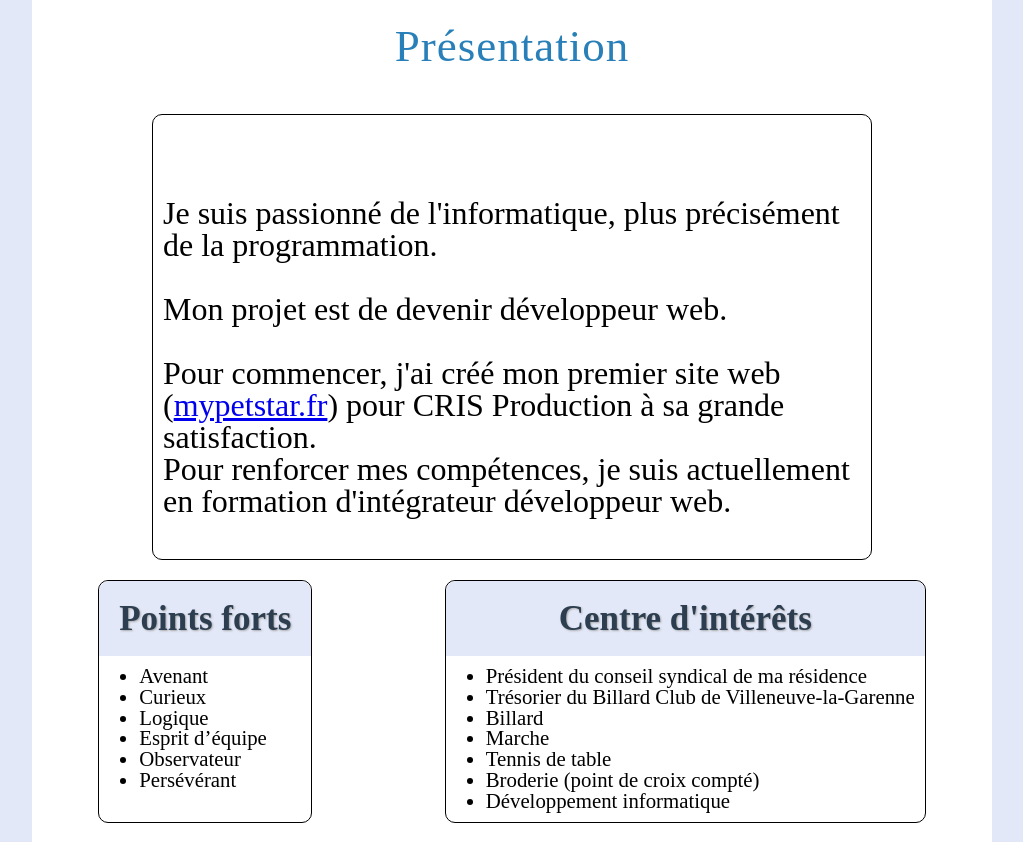
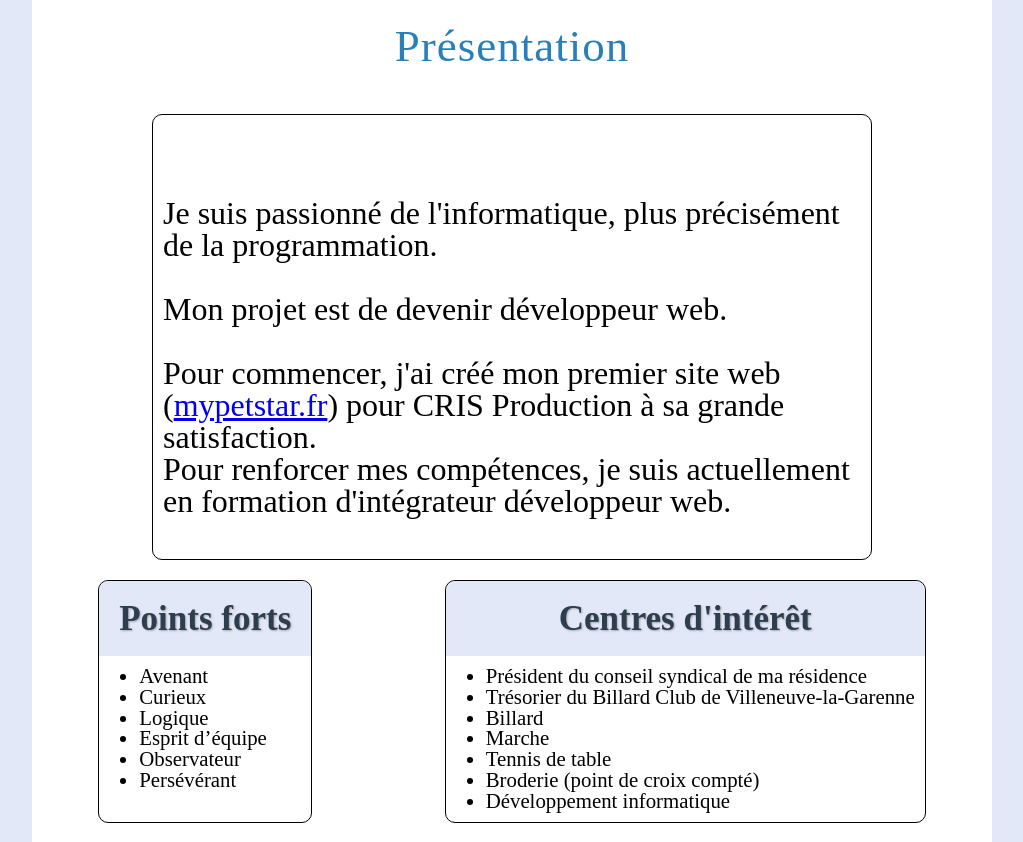
Before and after one commit to PH276/CV, a PHP site: page / in a window 1280 px wide. Shown: the part 183-1025 px from the top of the page, without its empty margins (128-1151 px from the left). Run offline with PHP 8.4, Linux system fonts and the light colour scheme; some libraries are stand-ins or nearby versions.

Commit message:
correction de "centres d'intérêt"

```diff
--- a/index.php
+++ b/index.php
@@ -25,7 +25,7 @@ include('head.php');
                 </ul>
             </section>
             <section id="interets" class="cadre">
-                <h2>Centre d'intérêts</h2>
+                <h2>Centres d'intérêt</h2>
                 <ul>
                     <li>Président du conseil syndical de ma résidence</li>
                     <li>Trésorier du Billard Club de Villeneuve-la-Garenne</li>
```
